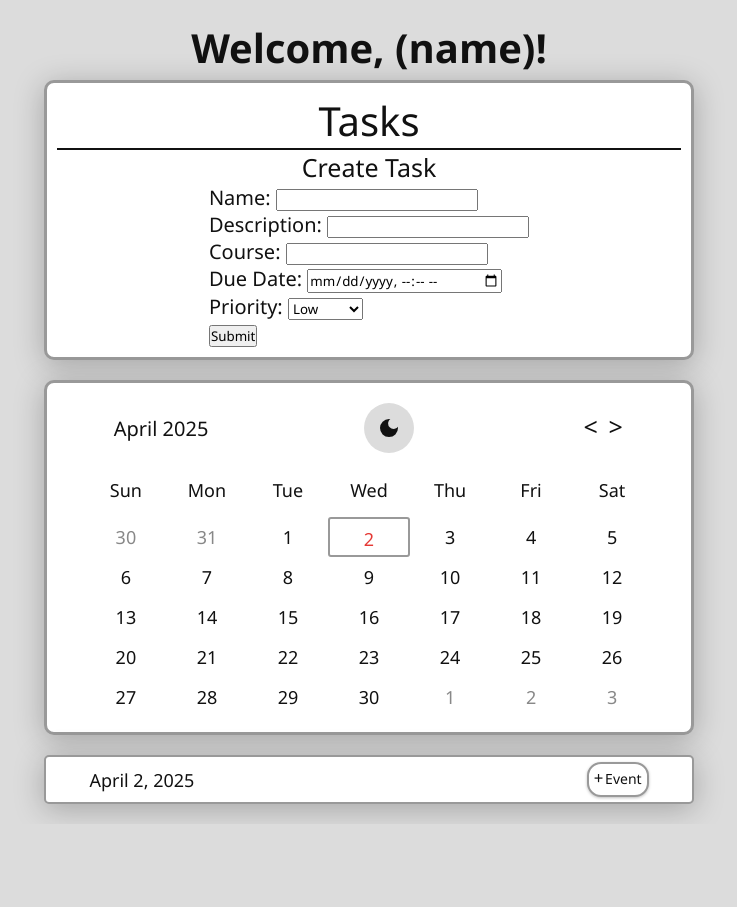
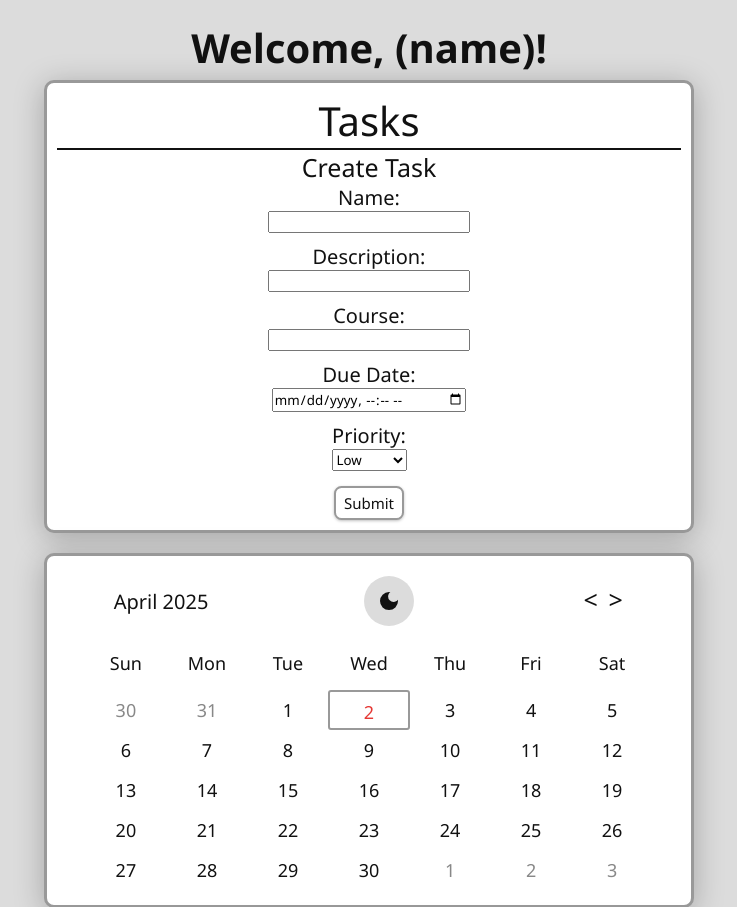
Before and after one commit to lucasleung8/studyflow, a PHP site: page /home.html in a window 1280 px wide. Shown: the top 907 px of the page, without its empty margins (271-1008 px from the left). Before the commit the page ends 821 px from the top, so only its background shows below. Run offline with PHP 8.4, Linux system fonts and the light colour scheme.

Commit message:
some more css

```diff
--- a/css/style.css
+++ b/css/style.css
@@ -56,3 +56,39 @@ body {
     font-size: 25px;
     color: var(--font-color);
 }
+
+#createTask {
+    display: flex;
+    flex-direction: column;
+    align-items: center;
+    justify-content: center;
+}
+
+.taskInput {
+    margin-bottom: 10px;
+}
+
+#taskSubmit {
+    display: flex;
+    align-items: center;
+    cursor: pointer;
+    margin-top: 5px;
+    font-weight: 500;
+    font-size: 15px;
+    padding: 5px 8px 5px 8px;
+    color: var(--font-color);
+    background: var(--container-color);
+    border: 2px solid var(--border-color);
+    box-shadow: 0 1px 3px var(--shadow-color);
+    border-radius: 0.5em;
+}
+
+#taskSubmit:hover {
+    background: var(--button-hover-color);
+    box-shadow: 0 1px 3px var(--shadow-color);
+}
+
+#taskSubmit:active {
+    background: var(--button-active-color);
+    box-shadow: 0 0.5px 3px var(--shadow-color);
+}
--- a/home.html
+++ b/home.html
@@ -28,16 +28,16 @@ Created by Raymond, Aiden, and Lucas for COMPSCI 1XD3 at McMaster University
 
         <h2 id="createTaskHeader">Create Task</h2>
         <div id="createTask">
-            Name: <input id="taskName" name="taskName" type="text"><br>
-            Description: <input id="taskDesc" name="taskDesc" type="text"><br>
-            Course: <input id="course" name="course" type="text"><br>
-            Due Date: <input id="dueDate" name="dueDate" type="datetime-local"><br>
-            Priority: <select id="priority" name="priority">
+            Name: <input id="taskName" class="taskInput" name="taskName" type="text">
+            Description: <input id="taskDesc" class="taskInput" name="taskDesc" type="text">
+            Course: <input id="course" class="taskInput" name="course" type="text">
+            Due Date: <input id="dueDate" class="taskInput" name="dueDate" type="datetime-local">
+            Priority: <select id="priority" class="taskInput" name="priority">
                 <option value="1">Low</option>
                 <option value="2">Medium</option>
                 <option value="3">High</option>
                 <option value="4">URGENT</option>
-            </select><br>
+            </select>
             <input id="taskSubmit" type="submit">
         </div>
     </div>
```
